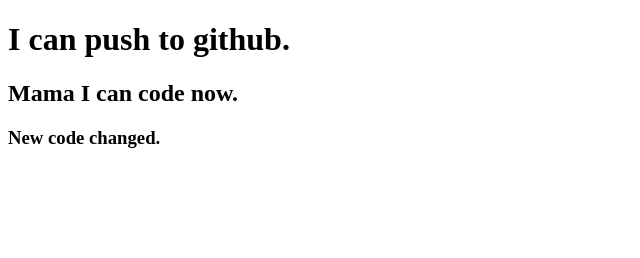
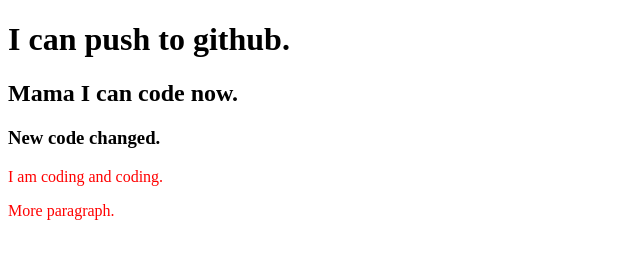
Before and after one commit to yeasinpanna/my-second-repo, a plain HTML site: page index.html in a window 1280 px wide. Shown: the whole page, without its empty margins (0-640 px from the left). Drawn offline with Linux system fonts and the light colour scheme.

Commit message:
styles added

```diff
--- a/index.html
+++ b/index.html
@@ -4,10 +4,13 @@
     <meta charset="UTF-8">
     <meta name="viewport" content="width=device-width, initial-scale=1.0">
     <title>My Second Repo</title>
+    <link rel="stylesheet" href="style.css">
 </head>
 <body>
     <h1>I can push to github.</h1>
     <h2>Mama I can code now.</h2>
     <h3>New code changed.</h3>
+    <p>I am coding and coding.</p>
+    <p>More paragraph.</p>
 </body>
 </html>
--- /dev/null
+++ b/style.css
@@ -0,0 +1,3 @@
+p{
+    color: red;
+}
```
